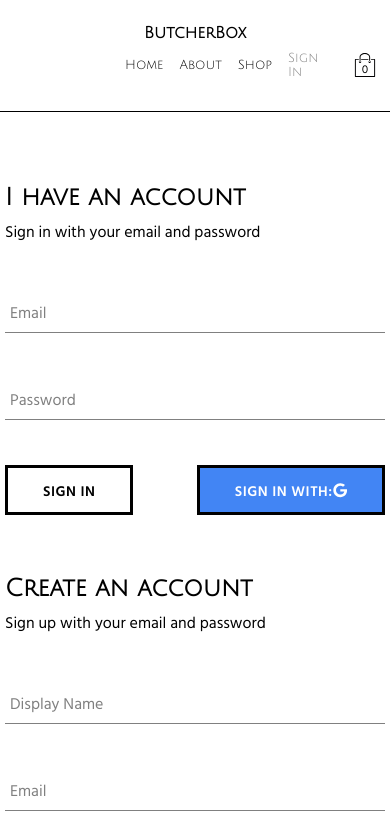
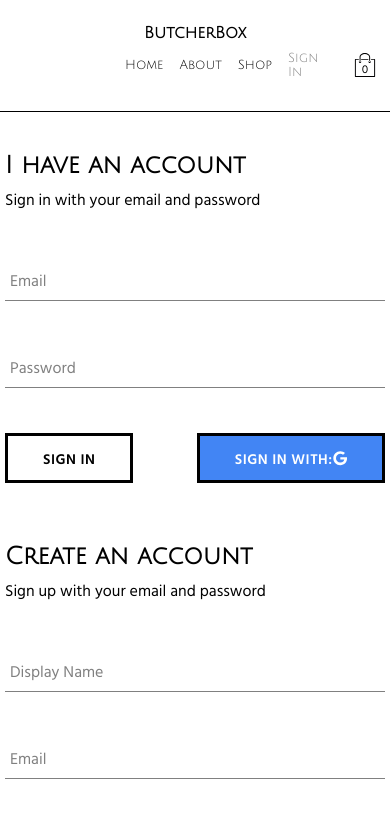
Before and after one commit to jamesbrignull/ecommerce, a React (Create React App) app in the folder ecommerce-app/: page /signin in a window 390 px wide. Shown: the top 837 px of the page. Built offline with nearby package versions, Linux system fonts and the light colour scheme; no server answers.

Commit message:
fixed import issue and mobile responsive bug

```diff
--- a/ecommerce-app/src/components/Hero/Hero.style.js
+++ b/ecommerce-app/src/components/Hero/Hero.style.js
@@ -35,7 +35,7 @@
     top: 35%;
   }
 
-  @media screen and (min-height: 700px) {
+  @media screen and (min-height: 810px) {
     font-size: 50%;
     top: 30%;
   }
--- a/ecommerce-app/src/pages/ShopPage/Shop.jsx
+++ b/ecommerce-app/src/pages/ShopPage/Shop.jsx
@@ -1,6 +1,5 @@
 import React from "react";
 import * as S from "./Shop.style";
-import styled from "styled-components/macro";
 import ShopInfo from "../../components/ShopInfo/ShopInfo";
 import ProductCard from "../../components/ProductCard/ProductCard";
 // import ProductDetail from "../components/ProductDetail/ProductDetail";
--- a/ecommerce-app/src/pages/SignInUp/SignInUp.style.js
+++ b/ecommerce-app/src/pages/SignInUp/SignInUp.style.js
@@ -10,7 +10,6 @@
     flex-direction: column;
     width: unset;
     align-items: center;
-    padding: 2rem;
 
     > *:first-child {
       margin-bottom: 50px;
```
